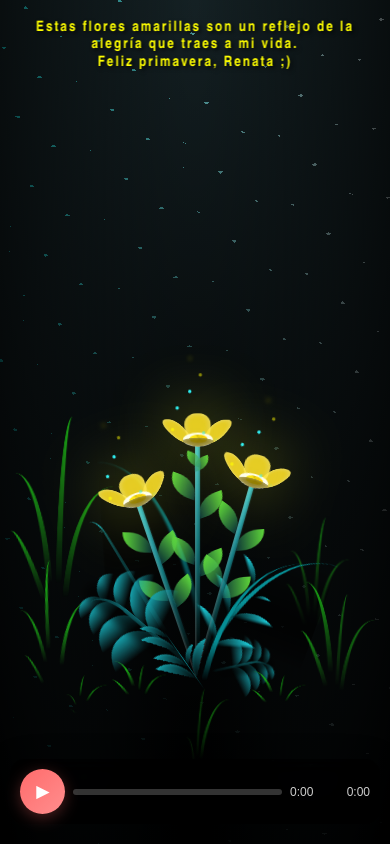
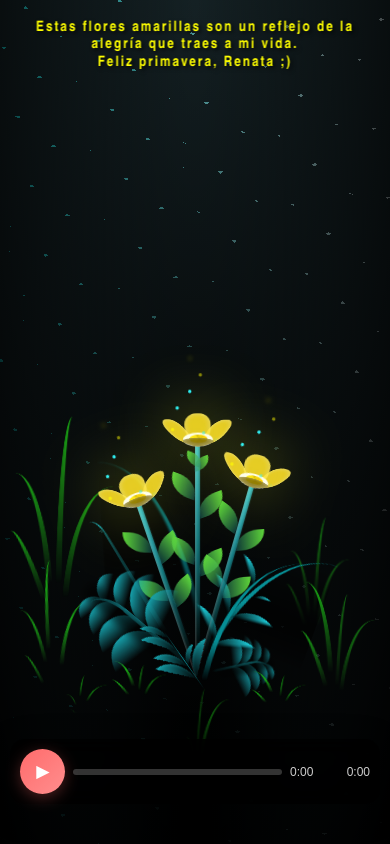
Before and after one commit to tremendez-coder/this-is-for-you, a plain HTML site: page flower.html in a window 390 px wide. Drawn offline with Linux system fonts and the light colour scheme.

Commit message:
Update main.css

```diff
--- a/css/main.css
+++ b/css/main.css
@@ -1774,7 +1774,7 @@ h1 {
 
 .audio-player {
   position: fixed;
-  bottom: 60px;
+  bottom: 120px;
   left: 50%;
   transform: translateX(-50%);
   background: rgba(0, 0, 0, 0.8);
@@ -1907,7 +1907,7 @@ h1 {
 /* Responsive design for audio player */
 @media only screen and (max-width: 600px) {
   .audio-player {
-    bottom: 20px;
+    bottom: 40px;
     left: 10px;
     right: 10px;
     transform: none !important;
@@ -1989,7 +1989,7 @@ h1 {
 
 .subtitles-container {
   position: fixed;
-  bottom: 160px;
+  bottom: 220px;
   left: 50%;
   transform: translateX(-50%);
   text-align: center;
@@ -2030,7 +2030,7 @@ h1 {
 /* Responsive design for subtitles */
 @media only screen and (max-width: 600px) {
   .subtitles-container {
-    bottom: 120px;
+    bottom: 160px;
     max-width: 95%;
     padding: 0 15px;
   }
@@ -2047,7 +2047,7 @@ h1 {
 
 @media only screen and (max-width: 400px) {
   .subtitles-container {
-    bottom: 110px;
+    bottom: 150px;
     max-width: 98%;
     padding: 0 10px;
   }
```
